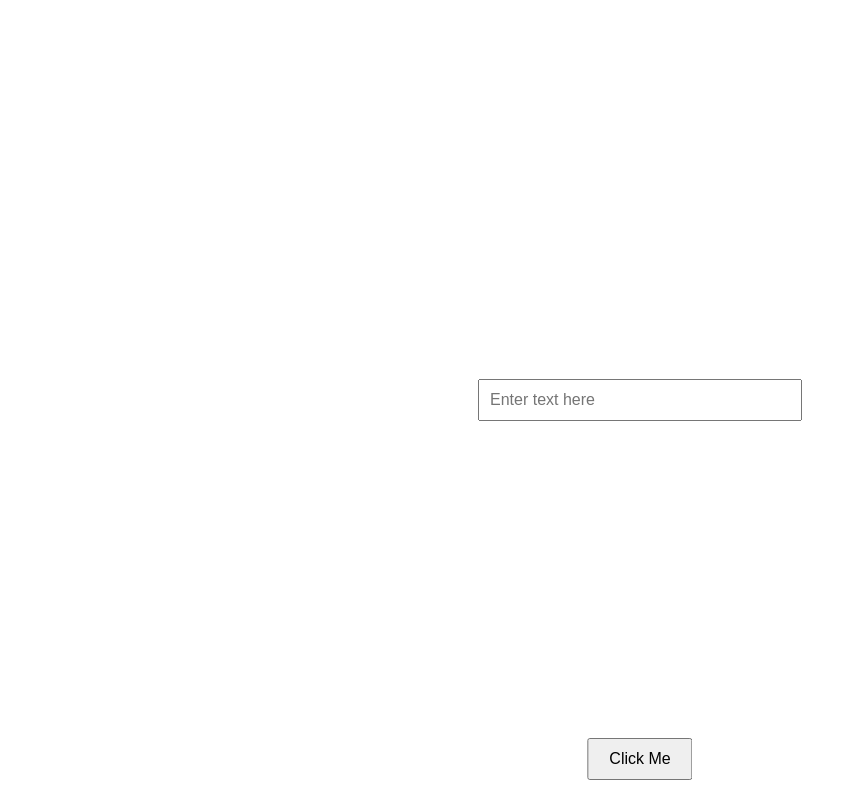
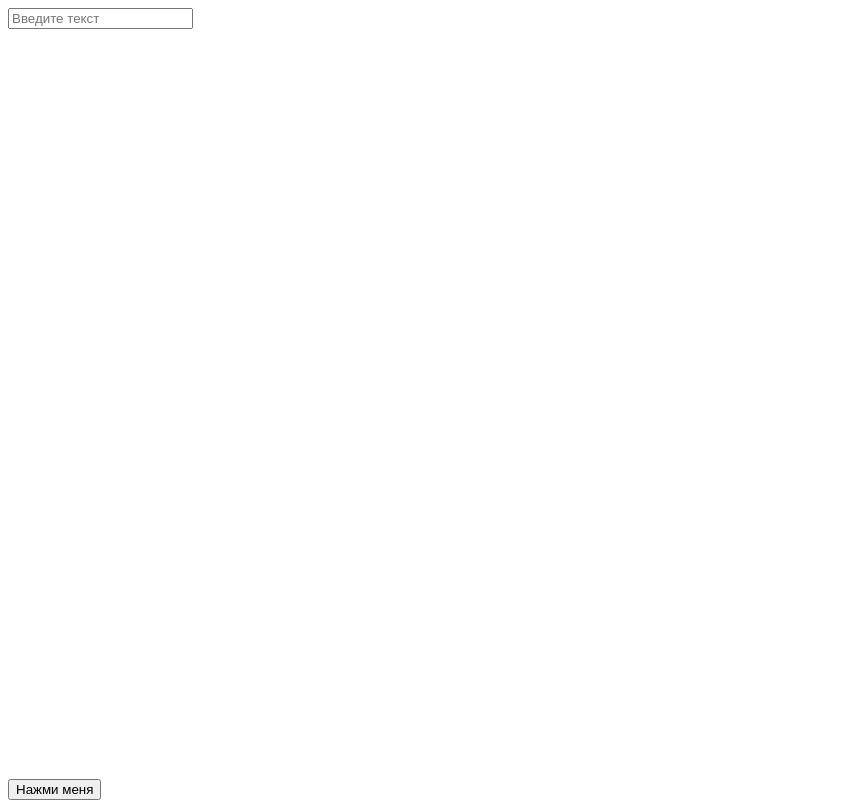
Before and after one commit to TimurMunykin/tgios_playground, a website built with webpack: page src/index.html in a window 1280 px wide. Shown: the whole page, without its empty margins (0-857 px from the left). Built offline with nearby package versions, Linux system fonts and the light colour scheme.

Commit message:
tmp changes

```diff
--- a/src/index.html
+++ b/src/index.html
@@ -1,16 +1,18 @@
 <!DOCTYPE html>
 <html lang="en">
-<head>
-    <meta charset="UTF-8">
-    <meta name="viewport" content="width=device-width, initial-scale=1.0">
+  <head>
+    <meta charset="UTF-8" />
+    <meta name="viewport" content="width=device-width, initial-scale=1.0" />
+    <meta name="viewport" content="width=device-width, initial-scale=1.0, interactive-widget=resizes-content">
     <title>Simple Front-End App</title>
-    <link rel="stylesheet" href="styles.css">
-</head>
-<body>
-    <div id="app">
-        <input type="text" id="input-element" placeholder="Enter text here">
+    <link rel="stylesheet" href="styles.css" />
+  </head>
+  <body>
+    <div class="maincontent">
+      <input type="text" placeholder="Введите текст" />
     </div>
-    <button id="bottom-button">Click Me</button>
-    <script src="index.js"></script>
-</body>
+    <div class="footer">
+      <button>Нажми меня</button>
+    </div>
+  </body>
 </html>
--- a/src/styles.css
+++ b/src/styles.css
@@ -1,30 +1,17 @@
+html,
 body {
-    font-family: Arial, sans-serif;
-    margin: 0;
-    padding: 0;
-    display: flex;
-    flex-direction: column;
-    height: 100vh;
+  /* height: 100%; */
+  /* display: flex;
+  flex-direction: column; */
+}
+.maincontent {
+  /* flex: 1; */
+  position: relative;
+  /* if you remove this line it works on Safari */
+  /* display: flex;  */
 }
 
-#app {
-    display: flex;
-    justify-content: center;
-    align-items: center;
-    flex-grow: 1;
+.footer {
+  position: absolute;
+  bottom: 0;
 }
-
-#input-element {
-    width: 300px;
-    padding: 10px;
-    font-size: 16px;
-}
-
-#bottom-button {
-    position: absolute;
-    bottom: 20px;
-    left: 50%;
-    transform: translateX(-50%);
-    padding: 10px 20px;
-    font-size: 16px;
-}
--- a/webpack.config.js
+++ b/webpack.config.js
@@ -1,8 +1,10 @@
 const path = require('path');
 const HtmlWebpackPlugin = require('html-webpack-plugin');
+const CopyWebpackPlugin = require('copy-webpack-plugin');
 
 module.exports = {
   entry: './src/index.js',
+  mode: 'development',
   output: {
     filename: 'bundle.js',
     path: path.resolve(__dirname, 'dist'),
@@ -26,8 +28,14 @@ module.exports = {
     new HtmlWebpackPlugin({
       template: './src/index.html',
     }),
+    new CopyWebpackPlugin({
+      patterns: [
+        { from: './src/styles.css', to: 'styles.css' },
+      ],
+    }),
   ],
   devServer: {
+    host: '192.168.31.228', // Listen on all interfaces
     contentBase: path.join(__dirname, 'dist'),
     compress: true,
     port: 9000,
```
Also changed, not shown: package.json (+6 -5 lines), 2 other files.
